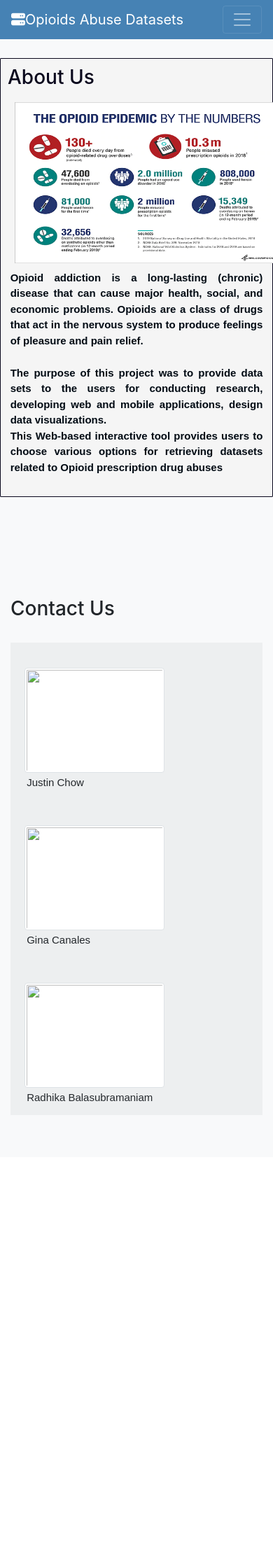
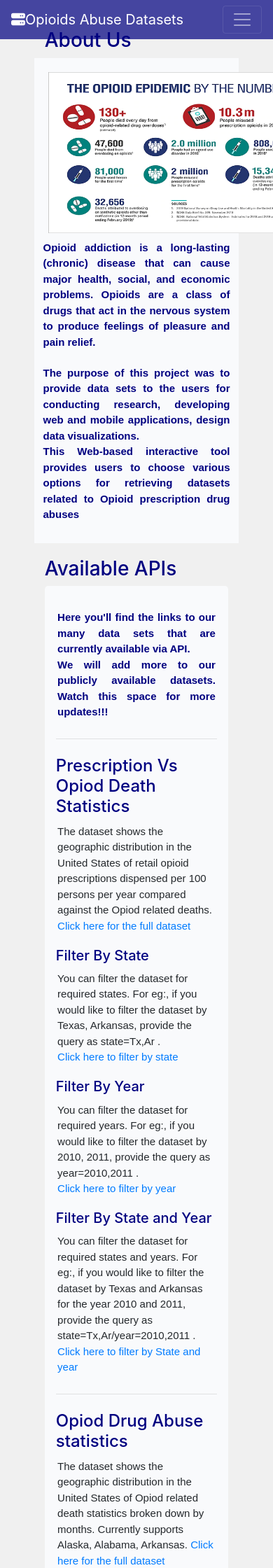
Before and after one commit to gcanales85/Rice-Boot-Camp-ETL-Project, a Flask app: page / in a window 390 px wide. Shown: the top 2240 px of the page at 70% size. Before the commit the page ends 1593 px from the top, so only its background shows below. Run offline with Flask 2, Linux system fonts and the light colour scheme; some libraries are stand-ins or nearby versions.

Commit message:
update html page with links

```diff
--- a/app.py
+++ b/app.py
@@ -106,7 +106,7 @@
         if (stateResultCode  == "-1" ):
             return (stateResult)
 
-        resultcode, drugPrescriptionStatisticsByState = dp.AllPrescriptionStatisticsByState(stateResult)
+        resultcode, drugPrescriptionStatisticsByState = dp.AllPrescriptionStatisticsByState(stateResultCode, stateResult)
         if (resultcode.startswith("1") ):
             return (f"prescription statistics empty")
         if (resultcode.startswith("2")) :
--- a/static/css/style.css
+++ b/static/css/style.css
@@ -11,7 +11,7 @@
 }
 /* back ground color primary for nav bar */
 nav.bg-primary {
-    background-color:  steelblue!important;
+    background-color:  rgba(0, 0, 128, 0.712)!important;
 };
 /* back ground color secondary */
 .bg-secondary{
@@ -32,7 +32,7 @@
 /* back ground color for the main Element */
 #main {
     background-size: cover;
-    background-image: linear-gradient(to bottom right, rgb(196, 225, 238), rgb(231, 216, 190));
+    background-color: #f0f0f0;
     height: 100%;
   }
 
@@ -68,8 +68,8 @@
 .box {
     height: 225px;
     padding: 20px;
-    color: #fff;
-    background: rgba(186, 188, 189, 0.171);
+    color: rgb(52, 51, 54);
+    background: rgb(249, 250, 252);
   }
 
   /* brand Element */
@@ -85,6 +85,14 @@
     padding :1%;
    }
 
+p.highlight {
+    color: navy;
+    font-family: Arial, Helvetica, sans-serif;
+    font-size: 15px;
+    padding :1%;
+    text-align: justify;
+    font-weight: bold;
+}
 /* sectionheading Class  */
 .sectionheading{
     color: #0BADA6;
@@ -102,12 +110,6 @@
     padding: 1%;
 }
 
-/* highlignt imgframe Element */
-.highlight{
-    border-color:#41414e;
-    border-style: solid;
-
-}
 
 .tableHeader {
     text-align: left;
@@ -118,17 +120,33 @@
     margin-top: 5px;
 }
 
+h3
+{
+    color : navy;
+}
 
+
+
+h4 {
+    color : navy;
+}
+
+h5 {
+    color : navy;
+}
+.container {
+    width : 75%;
+}
 /*--------------------------------------------------------------
 # Sections General
 --------------------------------------------------------------*/
 section {
-    padding: 60px 0;
+    padding: 20px 0;
     overflow: hidden;
   }
 
   .section-bg {
-    background-color: #cfd7df;
+    background-color: rgb(249, 250, 252)
   }
 
   .section-title {
@@ -139,18 +157,19 @@
 
   .about .content {
     padding: 10px;
-    border-style: solid;
-    background-color: whitesmoke;
-    border-width: 1px;
-    border-radius: 1px;
-    color: rgb(10, 8, 29);
+    background-color:  rgb(249, 250, 252);
+    color:navy;
   }
 
   .about p {
-        color: #020b14;
+        color: navy;
         font-family: Arial, Helvetica, sans-serif;
         font-size: 15px;
         font-weight: bold;
         text-align: justify;
         padding :1%;
    }
+
+   .jumbotron {
+    background-color: rgb(249, 250, 252)
+  }
--- a/templates/index.html
+++ b/templates/index.html
@@ -18,7 +18,7 @@
 
 </head>
 
-<body class="bg-light">
+<body id = "main" >
 
     <header id="header" class="fixed-top">
         <div >
@@ -37,10 +37,7 @@
                     <a class="nav-link" href="{{ url_for('index', _anchor='about') }}">About</a>
                     </li>
                     <li class="nav-item">
-                    <a class="nav-link" href="#statistics">Death vs prescription</a>
-                    </li>
-                    <li class="nav-item">
-                        <a class="nav-link" href="#data">Death Statistics</a>
+                    <a class="nav-link" href="#apilinks">Datasets Links</a>
                     </li>
 
 
@@ -62,10 +59,11 @@
 
 
             </p>
+            <h3>About Us</h3>
           <div class="row">
             <div class="col-lg-12 col-md-12 col-sm-12 content">
 
-                <h3>About Us</h3>
+
 
                <a src="/static/img/Opioids Infographic.png"> <img src="/static/img/Opioids Infographic.png"  class="img-large float-left"></a>
                <p>Opioid addiction is a long-lasting (chronic) disease that can cause major health, social, and economic problems.
@@ -84,8 +82,59 @@
         </div>
       </section><!-- End About Section -->
 
+
+        <div id="apilinks" class="container">
+
+          <h3>Available APIs</h3>
+
+
+        <div class ="row">
+          <div class="col-lg-12 col-md-12 col-sm-12">
+            <div class="jumbotron">
+              <p class= "highlight">Here you'll find the links to our many data sets that are currently available via API.<br/>
+                We will add more to our publicly available datasets. Watch this space for more updates!!!</p>
+                <hr class="my-4">
+              <h4>Prescription Vs Opiod Death Statistics</h4>
+              <p>
+                The dataset shows the geographic distribution in the United States of retail opioid prescriptions dispensed per 100 persons per year compared against the Opiod related deaths.
+                <a href="/DrugPrescriptionDetails"> Click here for the full dataset</a>
+              </p>
+              <h5>Filter By State</h5>
+              <p>You can filter the dataset for required states. For eg:, if you would like to filter the dataset by Texas, Arkansas, provide the query as state=Tx,Ar .<br/>
+                <a href="/DrugPrescriptionDetailsByState/state=Tx"> Click here to filter by state</a></p>
+
+              <h5>Filter By Year</h5>
+              <p>You can filter the dataset for required years. For eg:, if you would like to filter the dataset by 2010, 2011, provide the query as year=2010,2011 .<br/>
+                  <a href="/DrugPrescriptionDetailsByYear/year=2010,2011"> Click here to filter by year</a></p>
+
+              <h5>Filter By State and Year</h5>
+              <p>You can filter the dataset for required states and years. For eg:, if you would like to filter the dataset by Texas and Arkansas for the year 2010 and 2011, provide the query as state=Tx,Ar/year=2010,2011 .<br/>
+                  <a href="/DrugPrescriptionDetailsByStateAndYear/state=Tx,Ar/year=2010,2011"> Click here to filter by State and year</a></p>
+
+                  <hr class="my-4">
+
+                  <h4>Opiod Drug Abuse statistics </h4>
+                  <p>
+                    The dataset shows the geographic distribution in the United States of Opiod related death statistics broken down by months. Currently supports Alaska, Alabama, Arkansas.
+                    <a href="/DrugDetails"> Click here for the full dataset</a>
+                  </p>
+
+                  <h5>Filter By State and Year</h5>
+                <p>You can filter the dataset for required states and years. For eg:, if you would like to filter the dataset by Alaska and Arkansas for the year 2017 and 2016, provide the query as state=Ak,Ar/year=2017,2016 .<br/>
+                  <a href="/DrugDetailsByStateAndYear/state=AK,AR/year=2017,2016"> Click here to filter by State and year</a></p>
+
+
+                </div>
+          </div>
+        </div>
+
+
+
+      </div>
+
+
       <section id="contact" class="contact">
-        <div class="container">
+        <div class="container" >
           <p><h3> Contact Us</h3></p>
           <div class="row">
 
@@ -110,10 +159,7 @@
                 </div>
               </div>
 
-
-
           </div>
-
       </div>
       </section>
 
```
Also changed, not shown: DrugPrescription.py (+9 -9 lines). Lines whose indentation alone changed are shown as unchanged.
